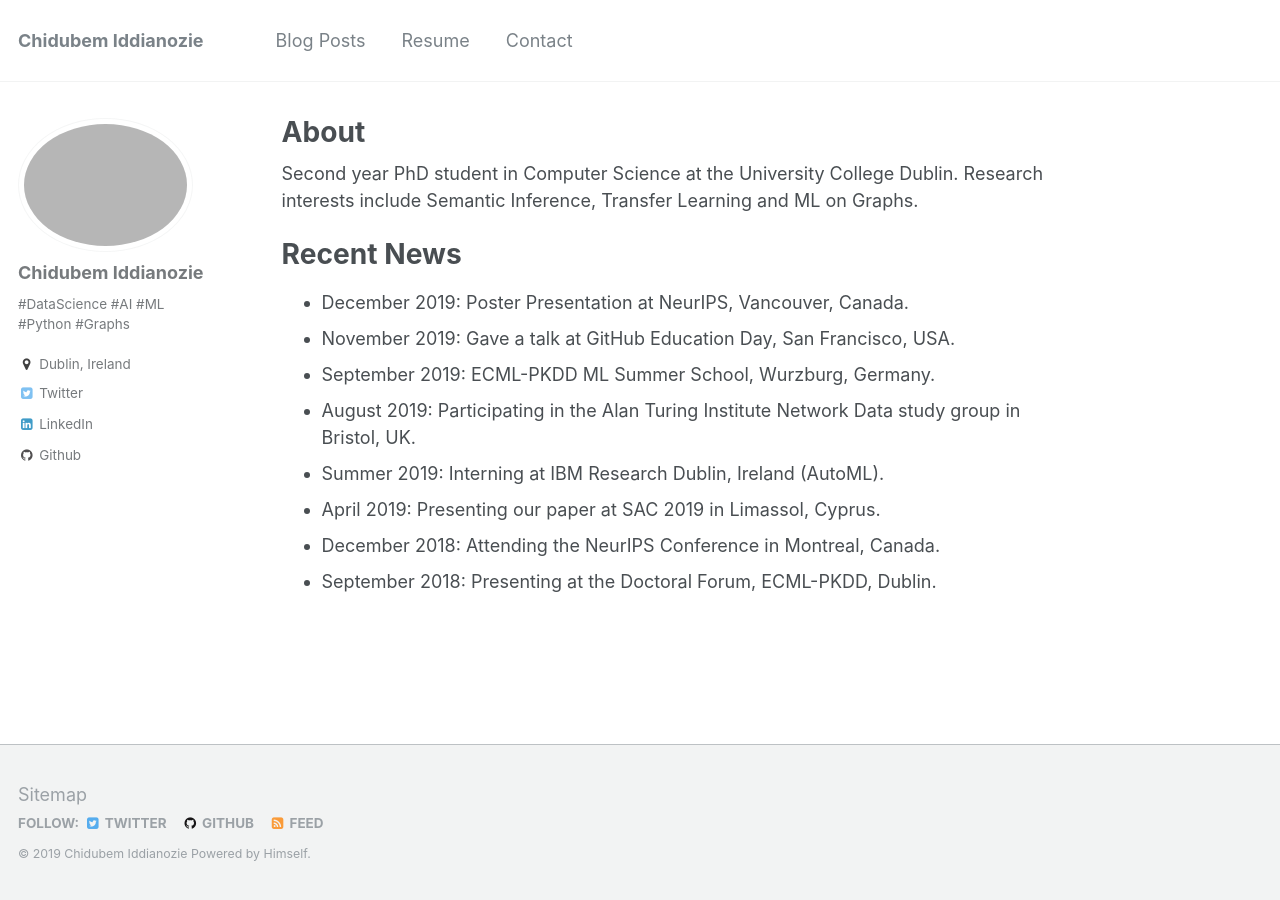
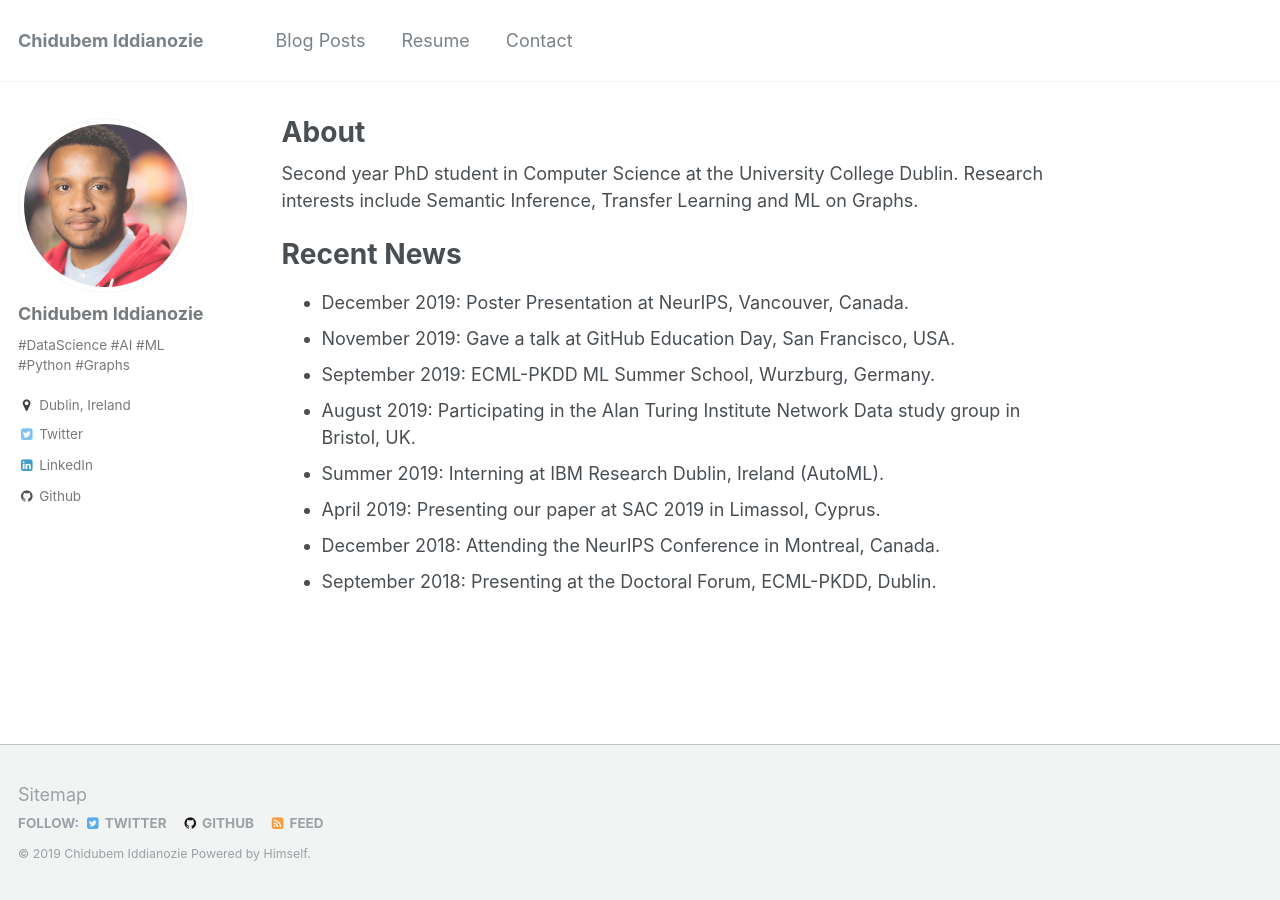
Before and after one commit to chiddianozie/chidubem-iddianozie, a Jekyll site: the page built from _pages/about.md, in a window 1280 px wide. Built offline with Jekyll 4.4.1, drawn with Linux system fonts in a browser that asks for light colours.

Commit message:
added new image

```diff
--- a/_config.yml
+++ b/_config.yml
@@ -79,7 +79,7 @@ analytics:
 # Site Author
 author:
   name             : "Chidubem Iddianozie"
-  avatar           : "montreal.png"
+  avatar           : "web_profile.png"
   bio              : "#DataScience #AI #ML #Python #Graphs"
   location         : "Dublin, Ireland"
   employer         :
```
Also changed, not shown: images/web_profile.png (added), 1 other file.
